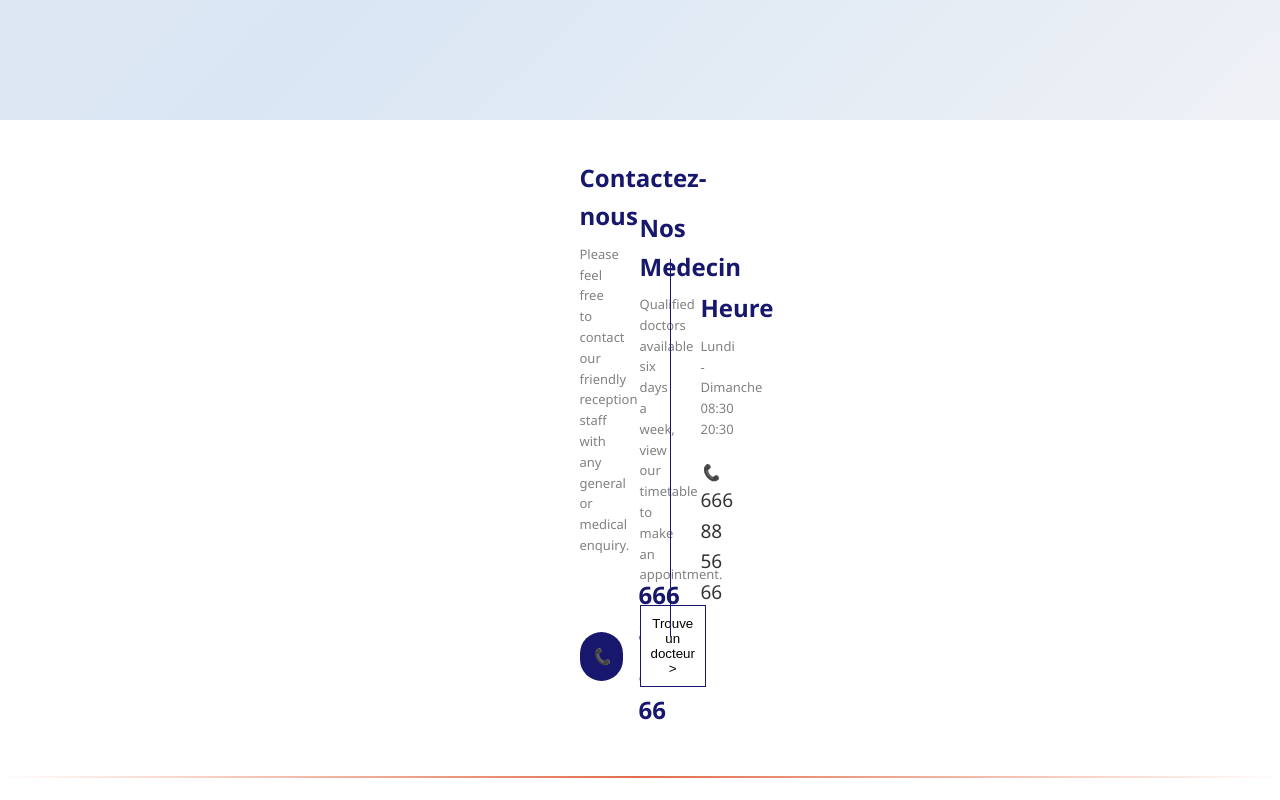
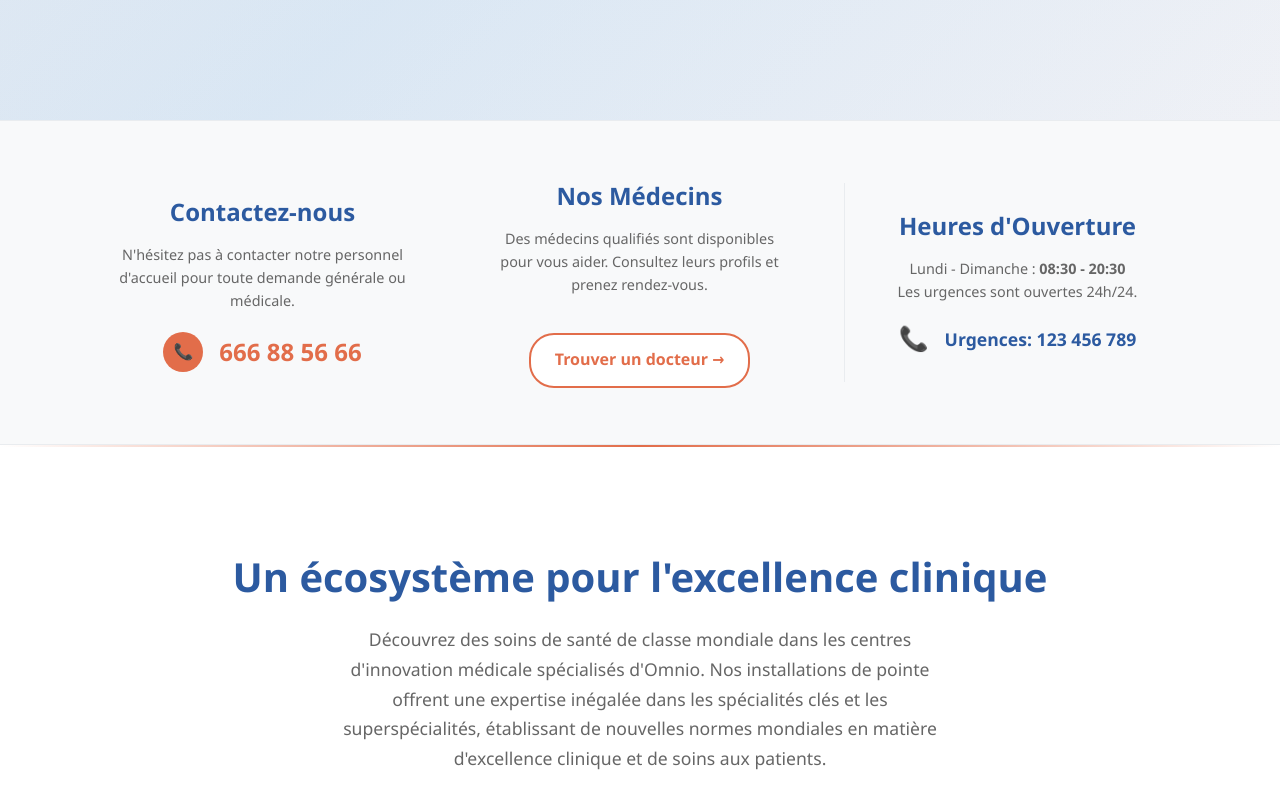
Before and after one commit to Lunkht/clinique_priorite_sante, a plain HTML site: page index.html in a window 1280 px wide. Shown: the part 640-1440 px from the top of the page. Drawn offline with Linux system fonts and the light colour scheme.

Commit message:
mise ajour

```diff
--- a/index.html
+++ b/index.html
@@ -29,79 +29,125 @@
             line-height: 1.5;
         }
 
-        .testimonial-author {
-            font-size: 0.85rem;
-            margin-top: 1rem;
+        .contact-zone {
+            background-color: #f8f9fa; /* var(--light-bg) */
+            padding: 2rem 0;
+            border-top: 1px solid #e9ecef; /* var(--border-light) */
+            border-bottom: 1px solid #e9ecef; /* var(--border-light) */
         }
 
-        .contact-zone {}
-
         .ctz-container {
-            max-width: 960px;
+            max-width: 1100px;
             display: flex;
             align-items: center;
-            justify-content: center;
-            margin: 9px auto;
+            justify-content: space-around;
+            margin: 0 auto;
+            gap: 2rem;
+            flex-wrap: wrap; /* Pour la responsivité */
         }
 
         .call-us {
-            width: 22%;
-            padding: 30px;
-        }
-
-        .call-us {
-            width: 2px;
+            flex: 1; /* Pour que les éléments prennent une largeur égale */
+            min-width: 280px; /* Largeur minimale avant de passer à la ligne */
+            padding: 1.5rem;
+            text-align: center;
         }
 
         .call-us h2 {
-            color: #17176d;
-            margin-bottom: 8px;
+            color: var(--secondary-color, #2c5aa0);
+            font-size: 1.5rem;
+            margin-bottom: 0.75rem;
         }
 
         .call-us p {
-            color: rgb(128, 129, 129);
-            margin-bottom: 8px;
-            font-size: 13px;
+            color: var(--text-light, #6c757d);
+            font-size: 0.9rem;
+            line-height: 1.6;
+            margin-bottom: 1rem;
         }
 
         .numb-btn {
             display: flex;
             align-items: center;
+            justify-content: center;
             margin-top: 20px;
+            gap: 1rem;
         }
 
         .numb-btn i {
-            margin-right: 15px;
-            background-color: #17176d;
-            border-radius: 50px;
-            padding: 12px;
-            color: white;
+            background-color: var(--primary-color, #e26d4a);
+            color: var(--white, #fff);
+            border-radius: 50%;
+            width: 40px;
+            height: 40px;
+            display: inline-flex;
+            align-items: center;
+            justify-content: center;
+            font-style: normal;
+        }
+
+        .numb-btn h2 {
+            font-size: 1.5rem;
+            color: var(--primary-color, #e26d4a);
+            margin: 0;
         }
 
         .doctor-btn {
-            display: flex;
-            align-items: center;
-            border: 1px solid #17176d;
-            padding: 10px;
+            display: inline-block;
+            border: 2px solid var(--primary-color, #e26d4a);
+            color: var(--primary-color, #e26d4a);
+            background: var(--white, #fff);
+            padding: 0.8rem 1.5rem;
             margin-top: 20px;
-            background: white;
+            border-radius: 25px;
+            font-weight: 600;
+            text-decoration: none;
+            transition: all 0.3s ease;
         }
 
-        .doctor-btn h2 {
-            font-size: 19px;
+        .doctor-btn:hover {
+            background: var(--primary-color, #e26d4a);
+            color: var(--white, #fff);
         }
 
         .open-hour {
-            margin-top: 20px;
+            display: flex;
+            align-items: center;
+            justify-content: center;
+            gap: 1rem;
+        }
+
+        .open-hour i {
+            font-style: normal;
+            font-size: 1.5rem;
+            color: var(--primary-color, #e26d4a);
         }
 
         .open-hour span {
-            font-size: 19px;
-            font-style: bold;
+            font-size: 1.1rem;
+            font-weight: 600;
+            color: var(--secondary-color, #2c5aa0);
         }
 
         #our-open-hour {
-            border-left: #17176d 1px solid;
+            border-left: 1px solid var(--border-light, #dee2e6);
+        }
+
+        /* Responsive */
+        @media (max-width: 992px) {
+            #our-open-hour {
+                border-left: none;
+                border-top: 1px solid var(--border-light, #dee2e6);
+            }
+        }
+
+        @media (max-width: 600px) {
+            .call-us {
+                border-top: 1px solid var(--border-light, #dee2e6);
+            }
+            .call-us:first-child {
+                border-top: none;
+            }
         }
     </style>
 </head>
@@ -153,7 +199,7 @@
 
             <div class="call-us">
                 <h2>Contactez-nous</h2>
-                <p>Please feel free to contact our friendly reception staff with any general or medical enquiry.</p>
+                <p>N'hésitez pas à contacter notre personnel d'accueil pour toute demande générale ou médicale.</p>
                 <div class="numb-btn">
                     <i>📞</i>
                     <h2>666 88 56 66</h2>
@@ -161,20 +207,17 @@
             </div>
 
             <div class="call-us">
-                <h2>Nos Medecin</h2>
-                <p>Qualified doctors available six days a week, view our timetable to make an appointment.</p>
-                <button class="doctor-btn">
-                    Trouve un docteur >
-
-                </button>
+                <h2>Nos Médecins</h2>
+                <p>Des médecins qualifiés sont disponibles pour vous aider. Consultez leurs profils et prenez rendez-vous.</p>
+                <a href="medecins.html" class="doctor-btn">Trouver un docteur →</a>
             </div>
 
             <div class="call-us" id="our-open-hour">
-                <h2>Heure</h2>
-                <p>Lundi - Dimanche <span>08:30</span> <span>20:30</span></p>
+                <h2>Heures d'Ouverture</h2>
+                <p>Lundi - Dimanche : <strong>08:30 - 20:30</strong><br>Les urgences sont ouvertes 24h/24.</p>
                 <div class="open-hour">
                     <i>📞</i>
-                    <span>666 88 56 66</span>
+                    <span>Urgences: 123 456 789</span>
                 </div>
             </div>
 
```
